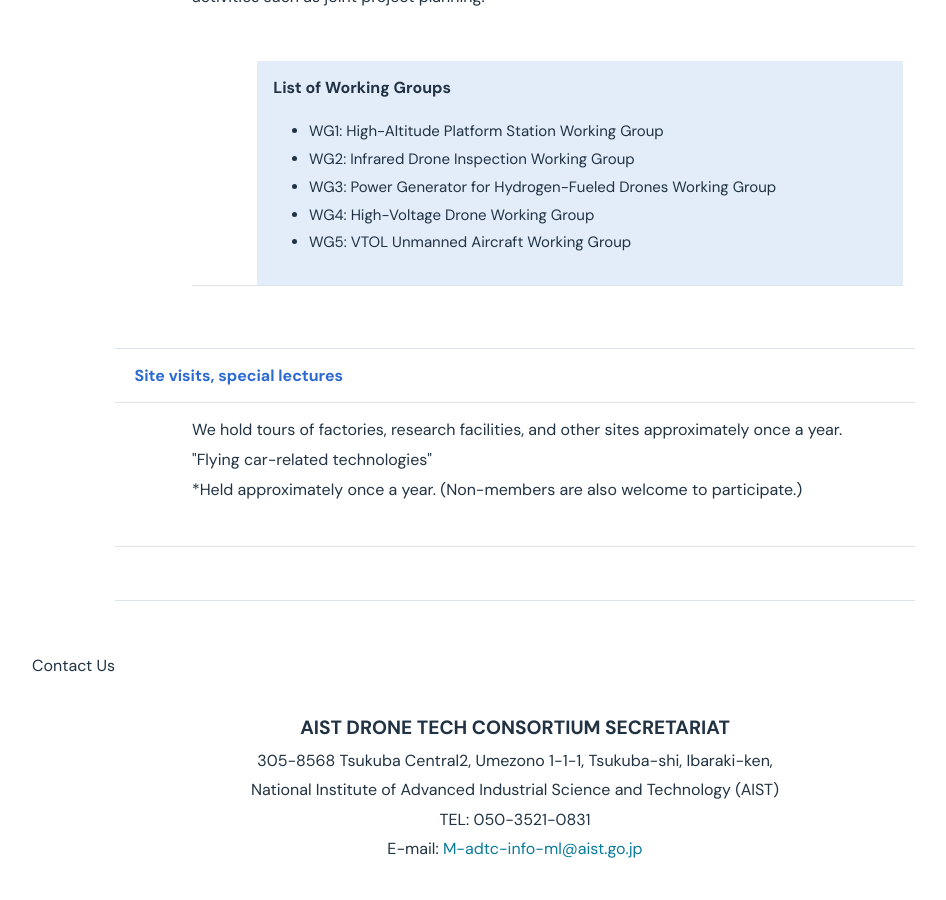
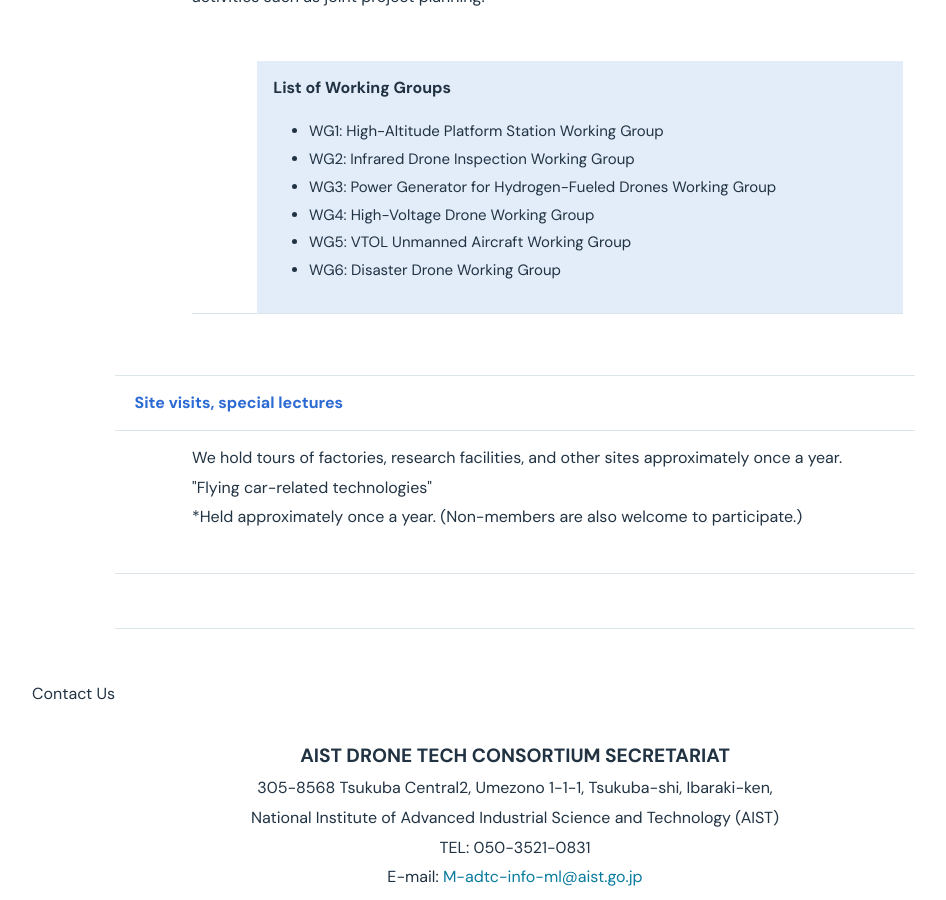
Before and after one commit to isri-aist/isri-aist.github.io, a Jekyll site: the page built from en/consortium/drone_consortium.md, in a window 1280 px wide and 900 px high, scrolled down 1837 px. Shown: the whole window, without its empty margins (125-1071 px from the left). Built offline with Jekyll 4.4.1, drawn with Linux system fonts in a browser that asks for light colours.

Commit message:
Add WG6: Disaster Drone Working Group to consortium

```diff
--- a/en/consortium/drone_consortium.md
+++ b/en/consortium/drone_consortium.md
@@ -111,6 +111,7 @@ permalink: /en/consortium/drone_consortium.html
 <li>WG3: Power Generator for Hydrogen-Fueled Drones Working Group</li>
 <li>WG4: High-Voltage Drone Working Group</li>
 <li>WG5: VTOL Unmanned Aircraft Working Group</li>
+<li>WG6: Disaster Drone Working Group</li>
 </ul>
 </td>
 </tr>
```
